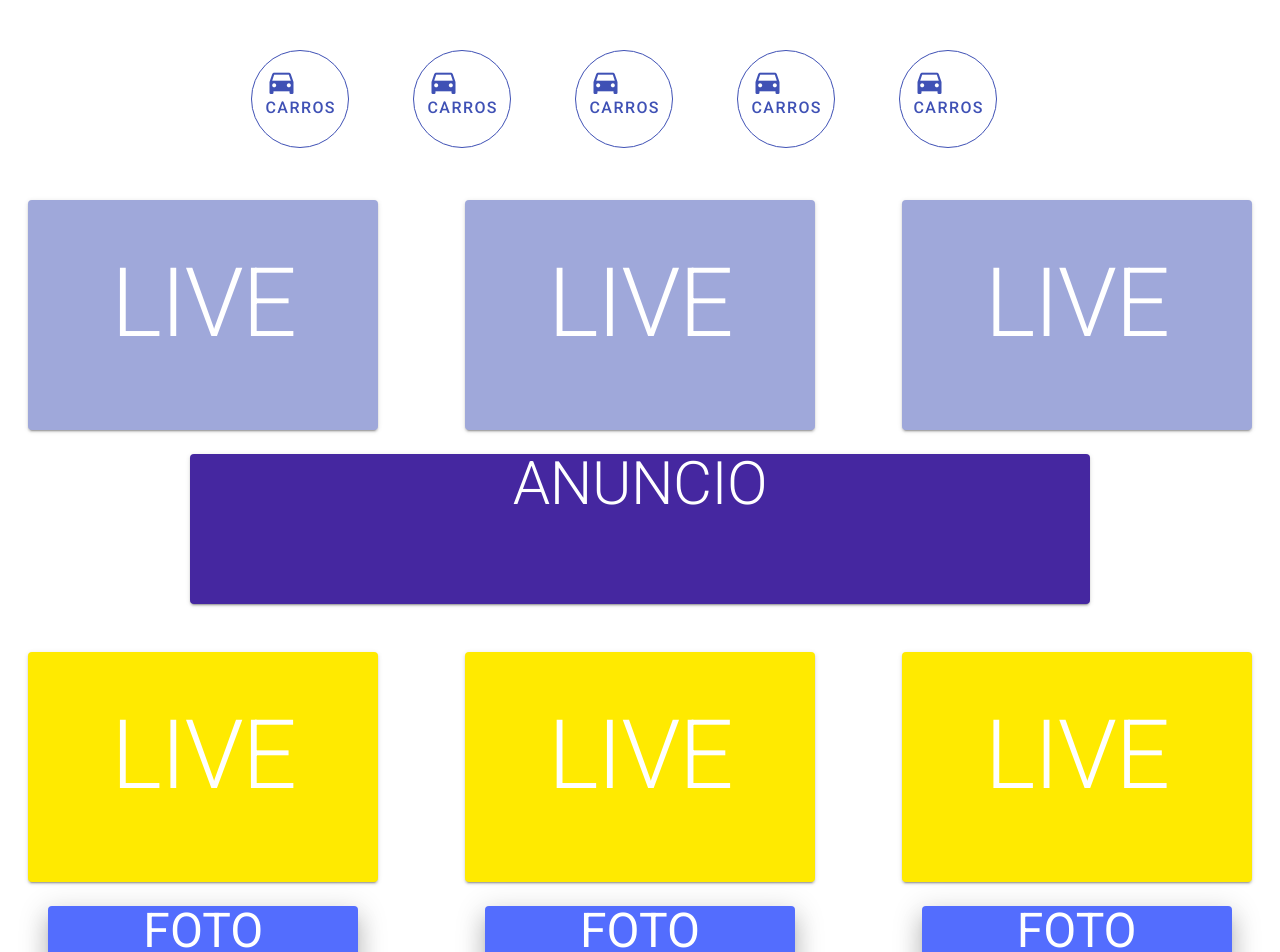
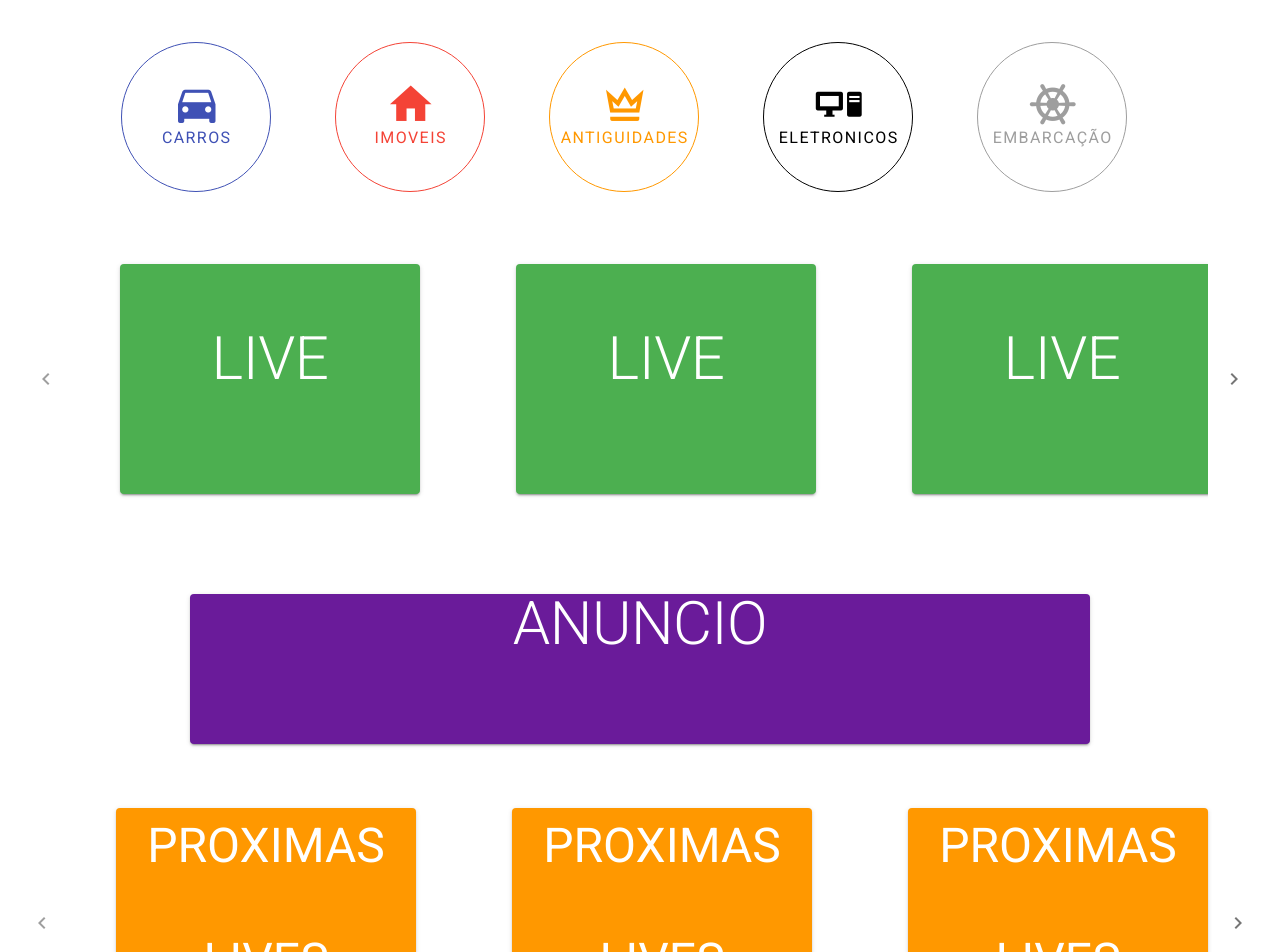
Before and after one commit to mncoutinho/PortalLeilao, a Vue app in the folder client/: page /#/ in a window 1280 px wide. Shown: the part 420-1372 px from the top of the page. Built offline with nearby package versions, Linux system fonts and the light colour scheme.

Commit message:
Add files via upload

```diff
--- a/client/src/pages/home.vue
+++ b/client/src/pages/home.vue
@@ -27,113 +27,125 @@
                 </v-carousel>
                 <!--ICONES-->
                 <v-app id="inspire" >
-                    <v-row align="center" justify="center" class="mt-10">
-                        <v-btn style="text-decoration:none;" to="./Produtos" class="ma-4 mr-12 pa-12" outlined x-large fab color="indigo">
-                            <v-col >
-                                <v-icon>mdi-car</v-icon>
-                                <p>Carros</p>
+                    <v-row class="mt-8 mx-auto">
+                        <v-btn style="text-decoration:none;" to="./Produtos" class="ma-4  mr-12" outlined x-large fab color="indigo" width="150px" height="150px">
+                            <v-col align="center">
+                                <v-icon size="50px" class="mt-4">mdi-car</v-icon>
+                                <p class="mt-2 font-weight-regular">Carros</p>
                             </v-col>
                         </v-btn>
-                        <v-btn style="text-decoration:none;" to="./Produtos" class="ma-4 mr-12 pa-12" outlined x-large fab color="indigo">
 
-                            <v-col >
-                                <v-icon>mdi-car</v-icon>
-                                <p>Carros</p>
+                        <v-btn style="text-decoration:none;" to="./Produtos" class="ma-4  mr-12" outlined x-large fab color="red" width="150px" height="150px">
+                            <v-col align="center">
+                                <v-icon size="50px" class="mt-4">mdi-home</v-icon>
+                                <p class="mt-2 font-weight-regular">Imoveis</p>
                             </v-col>
                         </v-btn>
-                        <v-btn style="text-decoration:none;" to="./Produtos" class="ma-4 mr-12 pa-12" outlined x-large fab color="indigo">
-                            <v-col >
-                                <v-icon>mdi-car</v-icon>
-                                <p>Carros</p>
+
+                        <v-btn style="text-decoration:none;" to="./Produtos" class="ma-4  mr-12" outlined x-large fab color="orange" width="150px" height="150px">
+                            <v-col align="center">
+                                <v-icon size="50px" class="mt-4">mdi-crown-outline</v-icon>
+                                <p class="mt-2 font-weight-regular">Antiguidades</p>
                             </v-col>
                         </v-btn>
-                        <v-btn style="text-decoration:none;" to="./Produtos" class="ma-4 mr-12 pa-12" outlined x-large fab color="indigo">
-                            <v-col >
-                                <v-icon>mdi-car</v-icon>
-                                <p>Carros</p>
+
+                        <v-btn style="text-decoration:none;" to="./Produtos" class="ma-4  mr-12" outlined x-large fab color="black" width="150px" height="150px">
+                            <v-col align="center">
+                                <v-icon size="50px" class="mt-4">mdi-desktop-tower-monitor</v-icon>
+                                <p class="mt-2 font-weight-regular">Eletronicos</p>
                             </v-col>
                         </v-btn>
-                        <v-btn style="text-decoration:none;" to="./Produtos" class="ma-4 mr-12 pa-12" outlined x-large fab color="indigo">
-                            <v-col >
-                                <v-icon>mdi-car</v-icon>
-                                <p>Carros</p>
+
+                        <v-btn style="text-decoration:none;" to="./Produtos" class="ma-4  mr-12" outlined x-large fab color="grey" width="150px" height="150px">
+                            <v-col align="center">
+                                <v-icon size="50px" class="mt-4">mdi-ship-wheel</v-icon>
+                                <p class="mt-2 font-weight-regular">Embarcação</p>
                             </v-col>
                         </v-btn>
+
                     </v-row>
                     <!-- BOX-->
-                    <v-row class="mt-12 ">
-                        <v-col
-                        v-for="n in 3"
+                    <v-slide-group
+                        v-model="model"
+                        class="pa-5"
+                        active-class="success"
+                        show-arrows
+                    >
+                        <v-slide-item
+                        v-for="n in 9"
                         :key="n"
-                        >
-                            <v-row
-                            justify="center"
-                            align="center"
+                        v-slot:default="{ active, toggle }"
                         >
                         <v-card
+                            :color="active ? undefined : 'green'"
+                            class="ma-12"
                             height="230"
-                                width="350"
-                                :elevetion= "n-5"
-                                color= "indigo lighten-3"
-
+                            width="300"
+                            @click="toggle"
                         >
                             <v-row
                             class="fill-height"
                             align="center"
                             justify="center"
                             >
-                                    <span class="display-4 white--text" >LIVE</span>
+                                <p class="display-3 white--text">LIVE</p>
                             </v-row>
                         </v-card>
-                            </v-row>
-                        </v-col>
-                    </v-row>
+                        </v-slide-item>
+                    </v-slide-group>
                     <!--ANUNCIO-->
-                <v-row class="mt-6">
+                <v-row class="mt-5">
                     <v-col justify="center" align="center">
                         <v-card
                             width=900
                             height=150
-                            color="deep-purple darken-3"
+                            color="purple darken-3"
                             :elevetion= "n-5"
-
                         >
-
                             <span class="display-3 white--text" >ANUNCIO</span>
-
                         </v-card>
                     </v-col>
                 </v-row>
             <!--LIVES FUTURAS-->
-            <v-row class="mt-12 ">
-                        <v-col
-                        v-for="n in 3"
+            <v-slide-group
+                        v-model="model"
+                        class="pa-4"
+                        active-class="success"
+                        show-arrows
+                    >
+                        <v-slide-item
+                        v-for="n in 9"
                         :key="n"
-                        >
-                            <v-row
-                            justify="center"
-                            align="center"
+                        v-slot:default="{ active, toggle }"
                         >
                         <v-card
+                            :color="active ? undefined : 'orange'"
+                            class="ma-12"
                             height="230"
-                                width="350"
-                                :elevetion= "n-5"
-                                color= "yellow accent-3"
-
+                            width="300"
+                            @click="toggle"
                         >
                             <v-row
                             class="fill-height"
                             align="center"
                             justify="center"
                             >
-                                    <span class="display-4 white--text" >LIVE</span>
+                            <p class="display-2 white--text"> PROXIMAS</p>
+                            <p class="display-2 white--text"> LIVES</p>
+                            <v-scale-transition>
+                                <v-icon
+                                v-if="active"
+                                color="white"
+                                size="48"
+                                v-text="'mdi-close-circle-outline'"
+                                ></v-icon>
+                            </v-scale-transition>
                             </v-row>
                         </v-card>
-                            </v-row>
-                        </v-col>
-                    </v-row>
+                        </v-slide-item>
+                    </v-slide-group>
             <!--PRODUTO-->
-                <v-row class="mt-6 mb-6" :elevation="12">
+                <v-row class="mt-6 mb-12 " :elevation="12">
                         <v-col
                         v-for="n in 8"
                         :key="n"
@@ -167,8 +179,6 @@
                             </v-card>
                         </v-col>
                     </v-row>
-
-
                 </v-app>
             </v-app>
         </div>
```
Lines whose indentation alone changed are shown as unchanged.
